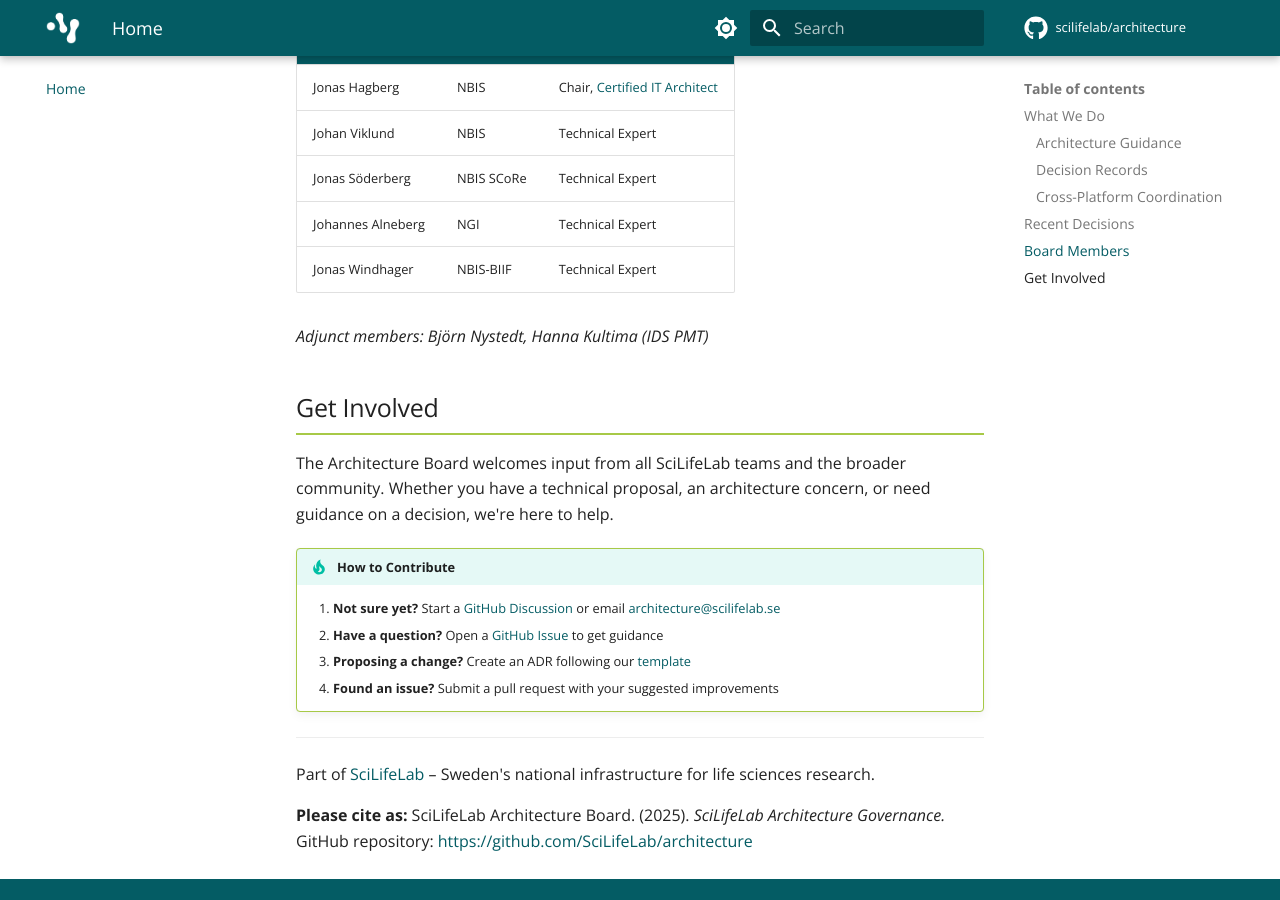
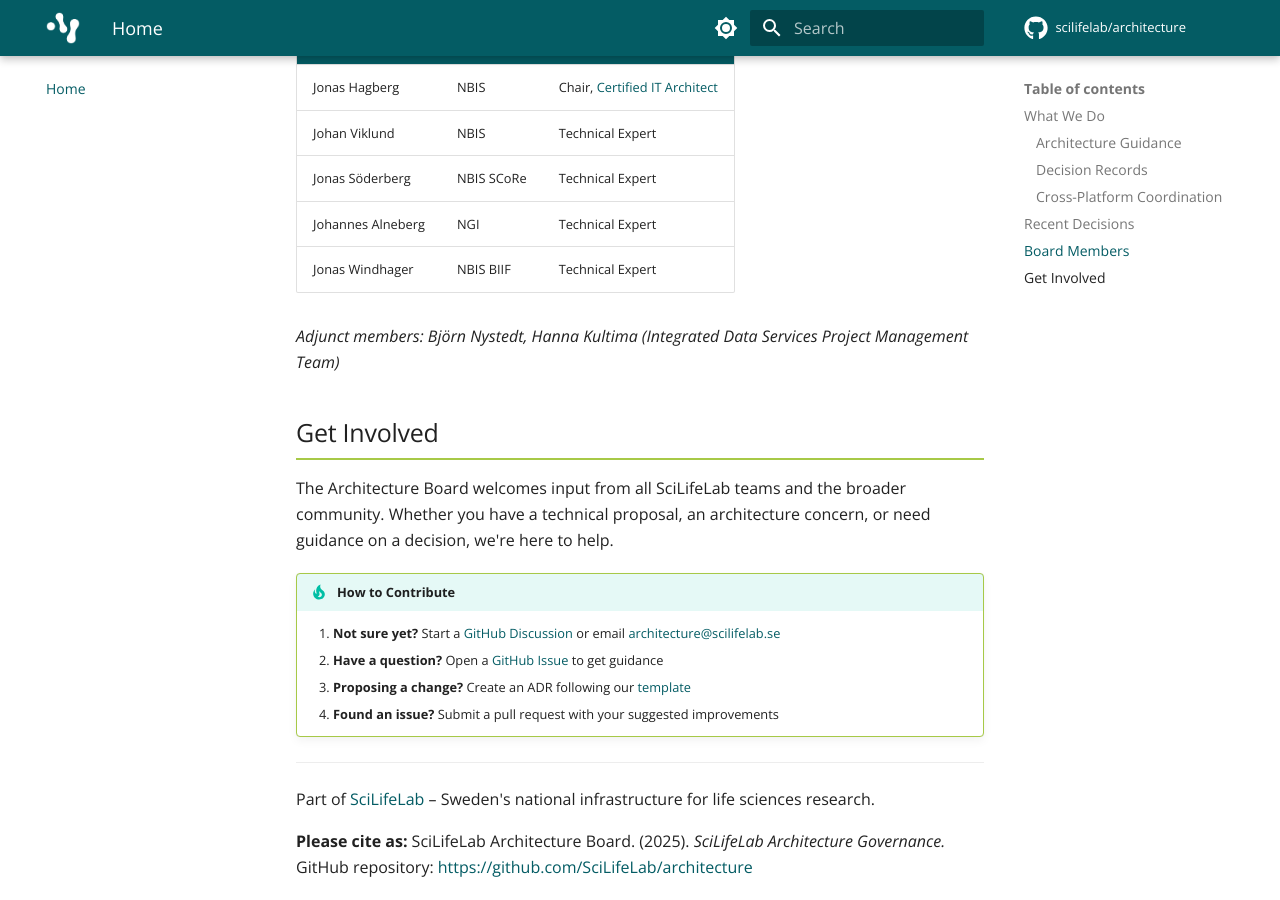
Before and after one commit to SciLifeLab/architecture, an MkDocs documentation site: the page built from docs/index.md, in a window 1280 px wide and 900 px high, scrolled down 1550 px. Built offline with MkDocs 1.6.1 and Material for MkDocs 9.7.7, drawn with Linux system fonts in a browser that asks for light colours; comment, search, counter and statistics services are not loaded.

```diff
--- a/docs/index.md
+++ b/docs/index.md
@@ -60,9 +60,9 @@ Facilitate collaboration to ensure coherent architecture across SciLifeLab.
 | Johan Viklund     | NBIS        | Technical Expert                                                                                                     |
 | Jonas Söderberg   | NBIS SCoRe  | Technical Expert                                                                                                     |
 | Johannes Alneberg | NGI         | Technical Expert                                                                                                     |
-| Jonas Windhager   | NBIS-BIIF   | Technical Expert                                                                                                     |
+| Jonas Windhager   | NBIS BIIF   | Technical Expert                                                                                                     |
 
-_Adjunct members: Björn Nystedt, Hanna Kultima (IDS PMT)_
+_Adjunct members: Björn Nystedt, Hanna Kultima (Integrated Data Services Project Management Team)_
 
 ## Get Involved
 
--- a/mkdocs.yml
+++ b/mkdocs.yml
@@ -1,4 +1,4 @@
-site_name: SciLifeLab Architecture Board
+site_name: SciLifeLab Architecture
 site_url: https://scilifelab.github.io/architecture/
 site_description: Architecture decisions and guidelines for SciLifeLab infrastructure
 site_author: SciLifeLab Architecture Board
```
Also changed, not shown: 1 other file.
